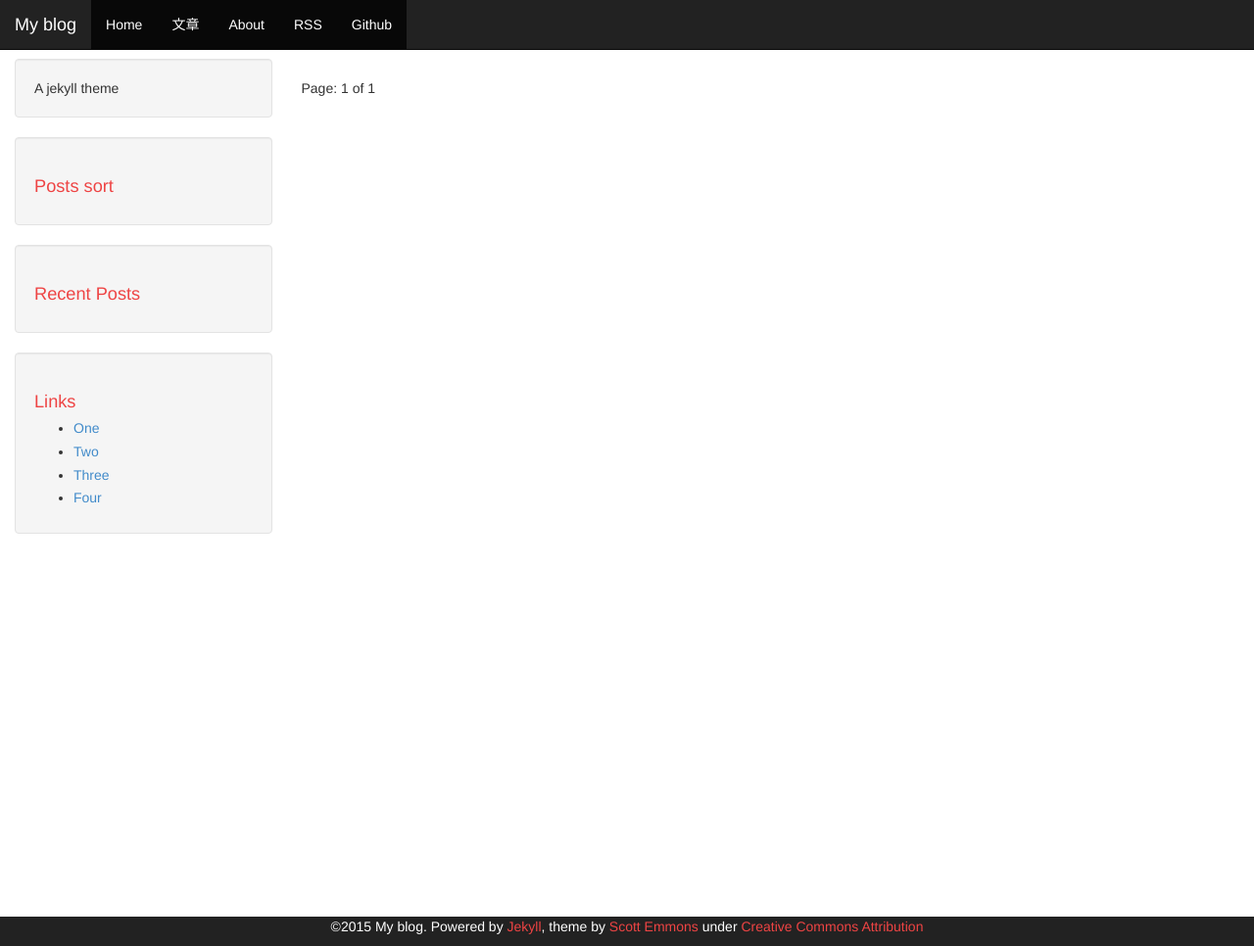
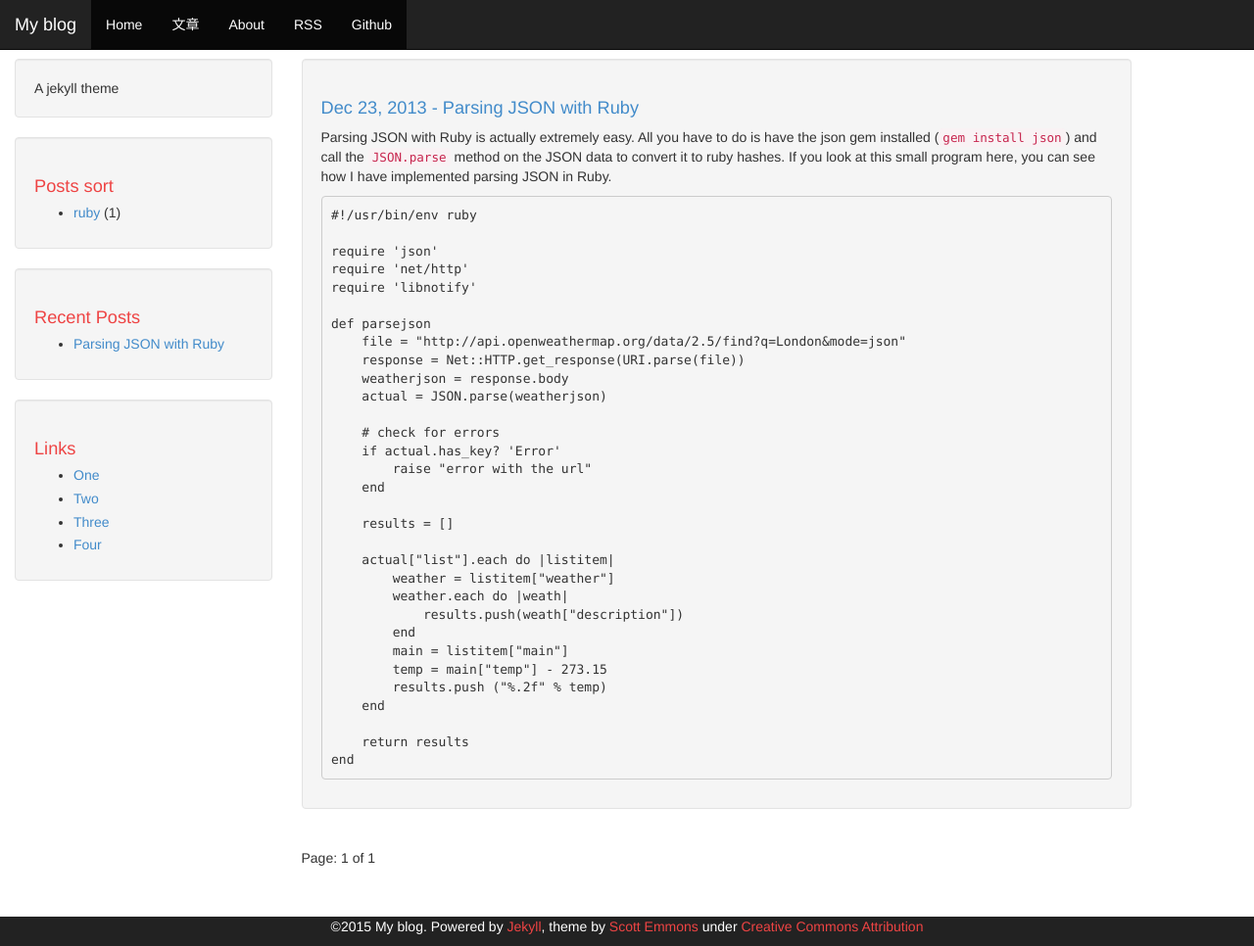
Before and after one commit to pingqunnayang/pingqunnayang.github.io, a Jekyll site: the page built from index.html, in a window 1280 px wide and 966 px high. Shown: the whole window at 98% size. Built offline with Jekyll 4.4.1, drawn with Linux system fonts in a browser that asks for light colours; Markdown is read by kramdown in place of the engine named in the settings; the list of posts is cut into pages by our own code.

```diff
--- a/_config.yml
+++ b/_config.yml
@@ -5,7 +5,7 @@ description: A jekyll theme
 
 # url is currently only used only for the RSS feed in feed.xml
 url: http://pingqunnayang.github.io/
-highlighter: rouge
+highlighter: pygments
 
 # baseurl will often be '', but for a project page on gh-pages, it needs to
 # be the project name.
@@ -23,7 +23,7 @@ gaaccount: ''
 # setting below must also be true. Individual posts can override 'comments' to
 # disable on a post-by-post basis
 disqus: ''
-#comments: true
+comments: true
 
 permalink: /:year/:month/:title
 paginate: 3
--- /dev/null
+++ b/_posts/2013-12-23-ruby-json.markdown
@@ -0,0 +1,41 @@
+---
+layout: post
+title:  "Parsing JSON with Ruby"
+date:   2013-12-23 00:18:23
+categories: ruby
+---
+Parsing JSON with Ruby is actually extremely easy. All you have to do is have the json gem installed (`gem install json`) and call the `JSON.parse` method on the JSON data to convert it to ruby hashes. If you look at this small program here, you can see how I have implemented parsing JSON in Ruby.
+
+{% highlight ruby %}
+#!/usr/bin/env ruby
+
+require 'json'
+require 'net/http'
+require 'libnotify'
+
+def parsejson
+    file = "http://api.openweathermap.org/data/2.5/find?q=London&mode=json"
+    response = Net::HTTP.get_response(URI.parse(file))
+    weatherjson = response.body
+    actual = JSON.parse(weatherjson)
+
+    # check for errors
+    if actual.has_key? 'Error'
+        raise "error with the url"
+    end
+
+    results = []
+
+    actual["list"].each do |listitem|
+        weather = listitem["weather"]
+        weather.each do |weath|
+            results.push(weath["description"])
+        end
+        main = listitem["main"]
+        temp = main["temp"] - 273.15
+        results.push ("%.2f" % temp)
+    end
+
+    return results
+end
+{% endhighlight %}
```
